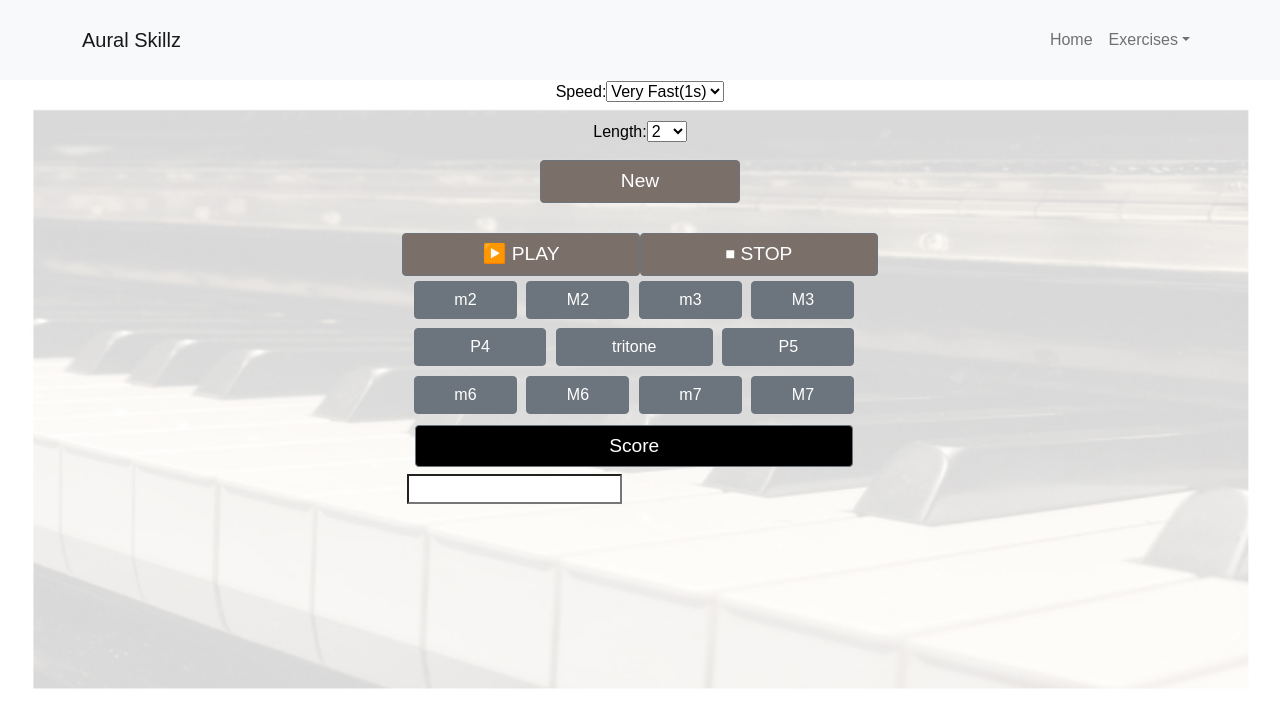
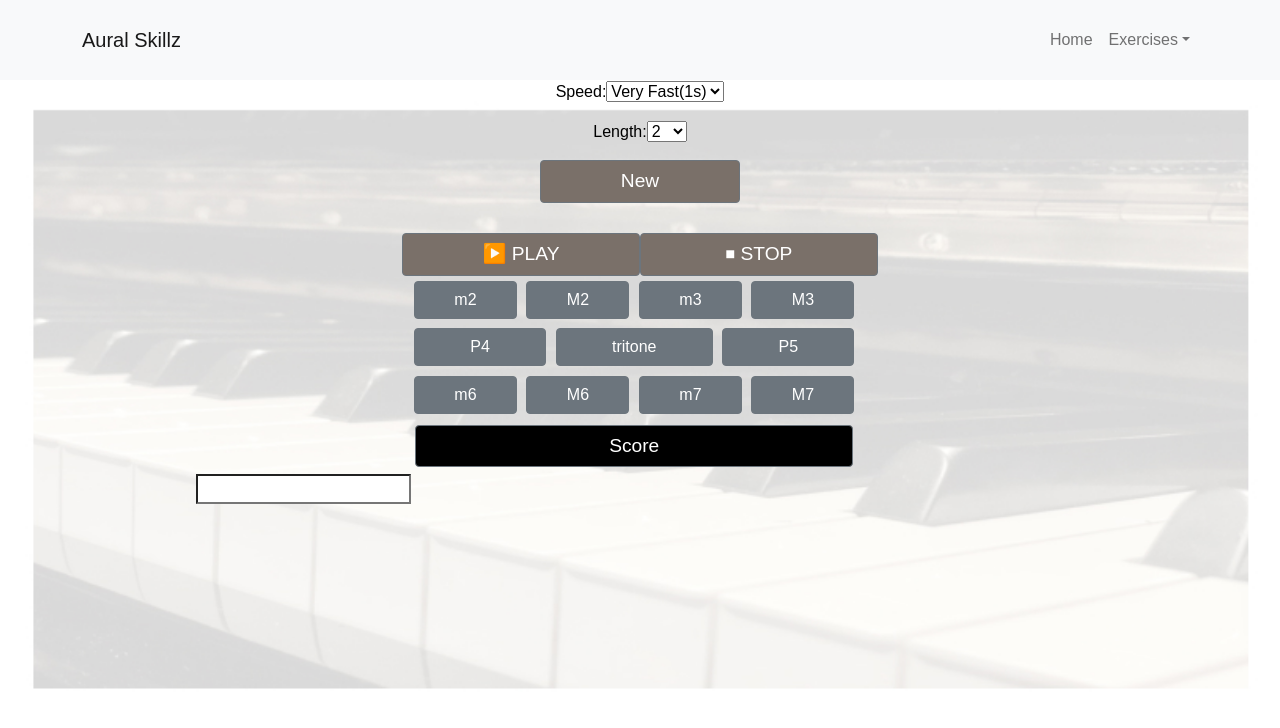
Before and after one commit to kneeya/auralskillz, a React (Create React App) app: page /react/ToneRow in a window 1280 px wide. Shown: the top 728 px of the page. Built offline with nearby package versions, Linux system fonts and the light colour scheme.

Commit message:
attempt to widen space for answer boxes

```diff
--- a/src/pages/Pages.css
+++ b/src/pages/Pages.css
@@ -27,3 +27,9 @@
 .controls {
   flex: 50%; /* or - flex: 0 50% - or - flex-basis: 50% - */
 }
+
+.compact {
+  max-width: 70%;
+  margin: auto;
+  justify-content: center;
+}
--- a/src/pages/ToneRow.jsx
+++ b/src/pages/ToneRow.jsx
@@ -460,8 +460,8 @@ class ToneRow extends React.Component {
 
     return (
       <div>
-        <div className="center Exercises">
-          <div className="App">
+        <div className="Exercises">
+          <div className="center App">
             <div className="bg"></div>
             <div className="hide"><StatusRow message={this.state.statusMessage} /></div>
             <ToneRowSettings speed={this.state.speed}
@@ -472,7 +472,8 @@ class ToneRow extends React.Component {
                               onStop={this.handleStop}/>
             <ToneRowIntervalButtons onSelectInterval={this.handleSelectInterval}
                                     onScore={this.handleScore}/>
-            <Box>
+          </div>
+          <Box className="compact">
           {this.state.answers.map((answer, index) =>
             (<AnswerBox key={index}
                                    id={index}
@@ -486,7 +487,6 @@ class ToneRow extends React.Component {
           </Box>
         </div>
       </div>
-      </div>
     );
   }
 }
```
Lines whose indentation alone changed are shown as unchanged.
